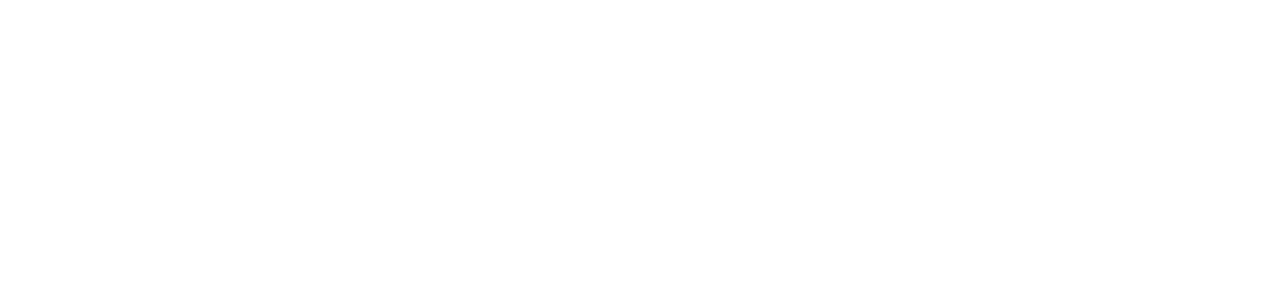
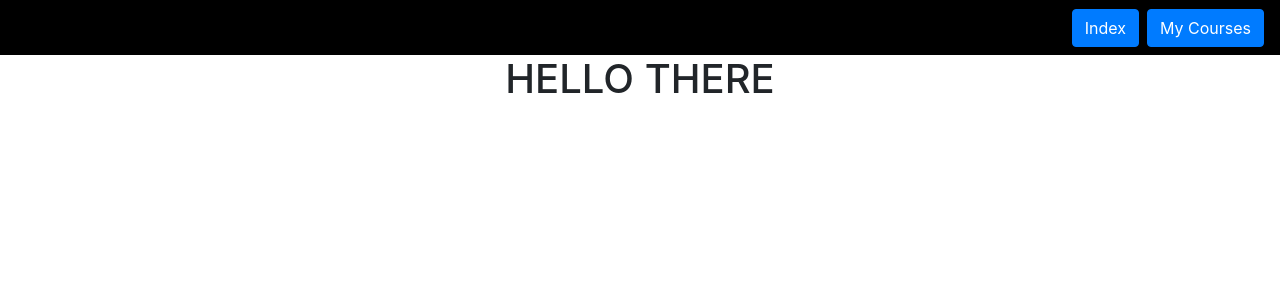
Before and after one commit to CristhianRodriguezMolina/plataforma-ct-frontend, a React (Create React App) app: page /course/mycourses in a window 1280 px wide. Shown: the top 300 px of the page. Built offline with nearby package versions, Linux system fonts and the light colour scheme.

Commit message:
Start with the routes

```diff
--- a/src/App.js
+++ b/src/App.js
@@ -1,18 +1,41 @@
-import logo from './logo.svg';
+import React from 'react';
 
 // SCSS
 import './App.scss';
 
+// BOOTSTRAP -----------------------------------------------------------
+
+// scss
+import 'bootstrap/scss/bootstrap.scss';
+
+// js
+import 'bootstrap/dist/js/bootstrap';
+import 'jquery/dist/jquery';
+import 'popper.js/dist/popper';
+
 // COMPONENTS ---------------------------------------------------------
+
+// Router
+import { BrowserRouter as Router, Route, Switch } from 'react-router-dom'
 
 // Navigation
 import NavBar from './components/navigation/NavBar';
 
+// My courses
+import MyCourses from './components/course/MyCourses';
+
 function App() {
   return (
-    <div className="App">
-
-    </div>
+    <Router>
+      <div className="App">
+        <NavBar/>
+        <div className="container">
+          <Switch>
+            <Route path='/course/mycourses' exact component={MyCourses}/>
+          </Switch>
+        </div>
+      </div>
+    </Router>
   );
 }
 
--- /dev/null
+++ b/src/components/course/MyCourses.js
@@ -0,0 +1,9 @@
+import React from 'react'
+
+export default function MyCourses() {
+    return (
+        <div>
+            <h1>HELLO THERE</h1>
+        </div>
+    )
+}
--- a/src/components/navigation/NavBar.js
+++ b/src/components/navigation/NavBar.js
@@ -1,12 +1,22 @@
-import React from 'react'
+import React from 'react';
 
 // SCSS
 import './NavBar.scss';
 
-export default function NavBar() {
+// COMPONENTS
+
+// Link
+import { Link, withRouter } from 'react-router-dom';
+
+function NavBar() {
     return (
         <div className="navbar">
-
+            <div className="ml-auto">
+                <Link className="btn btn-primary ml-auto mr-2" to="/">Index</Link>
+                <Link className="btn btn-primary ml-auto" to="/course/mycourses">My Courses</Link>
+            </div>
         </div>
     )
 }
+
+export default withRouter(NavBar);
--- a/src/components/navigation/NavBar.scss
+++ b/src/components/navigation/NavBar.scss
@@ -1,3 +1,4 @@
 .navbar {
     height: 55px;
+    background-color: black;
 }
```
